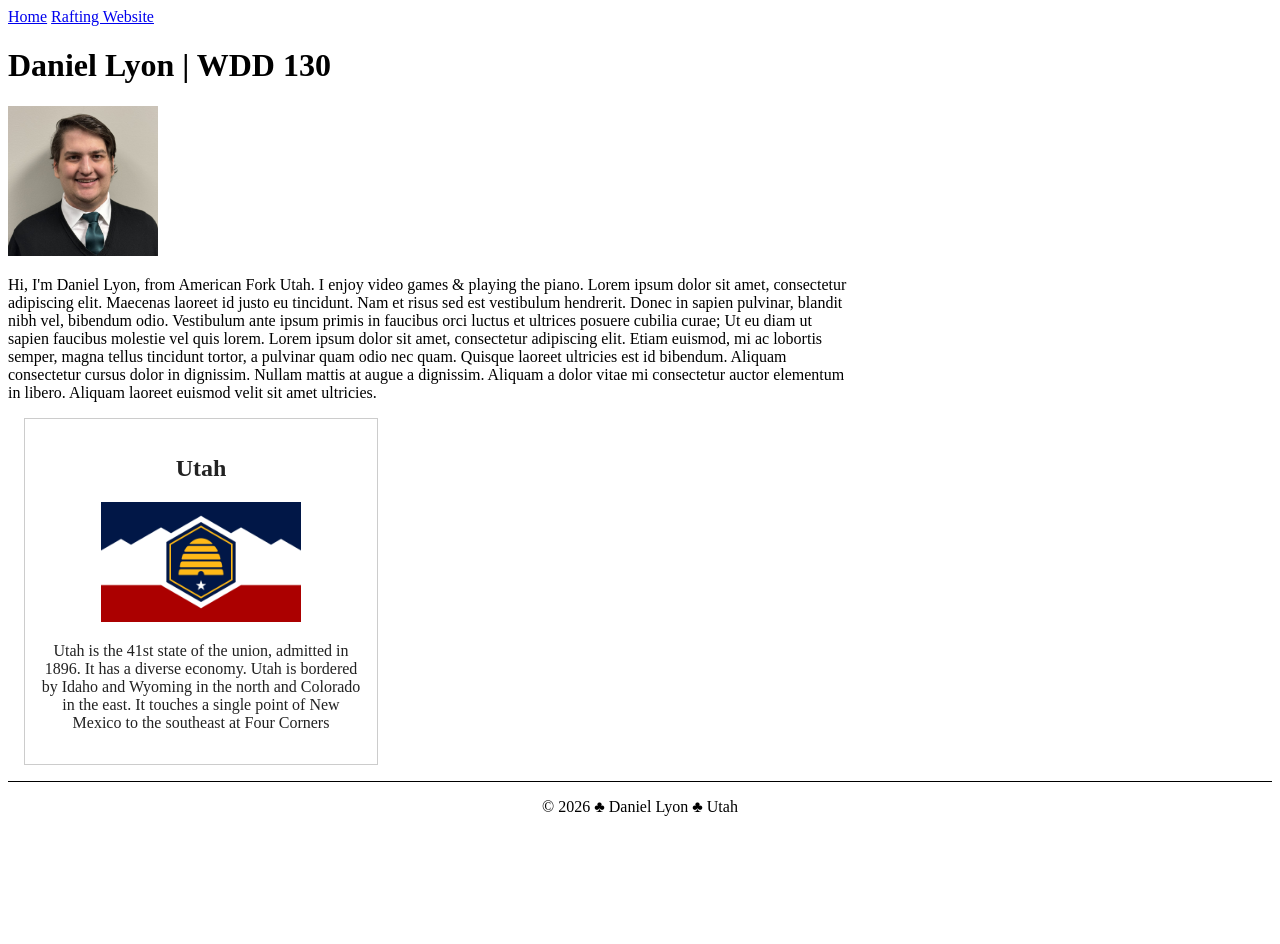
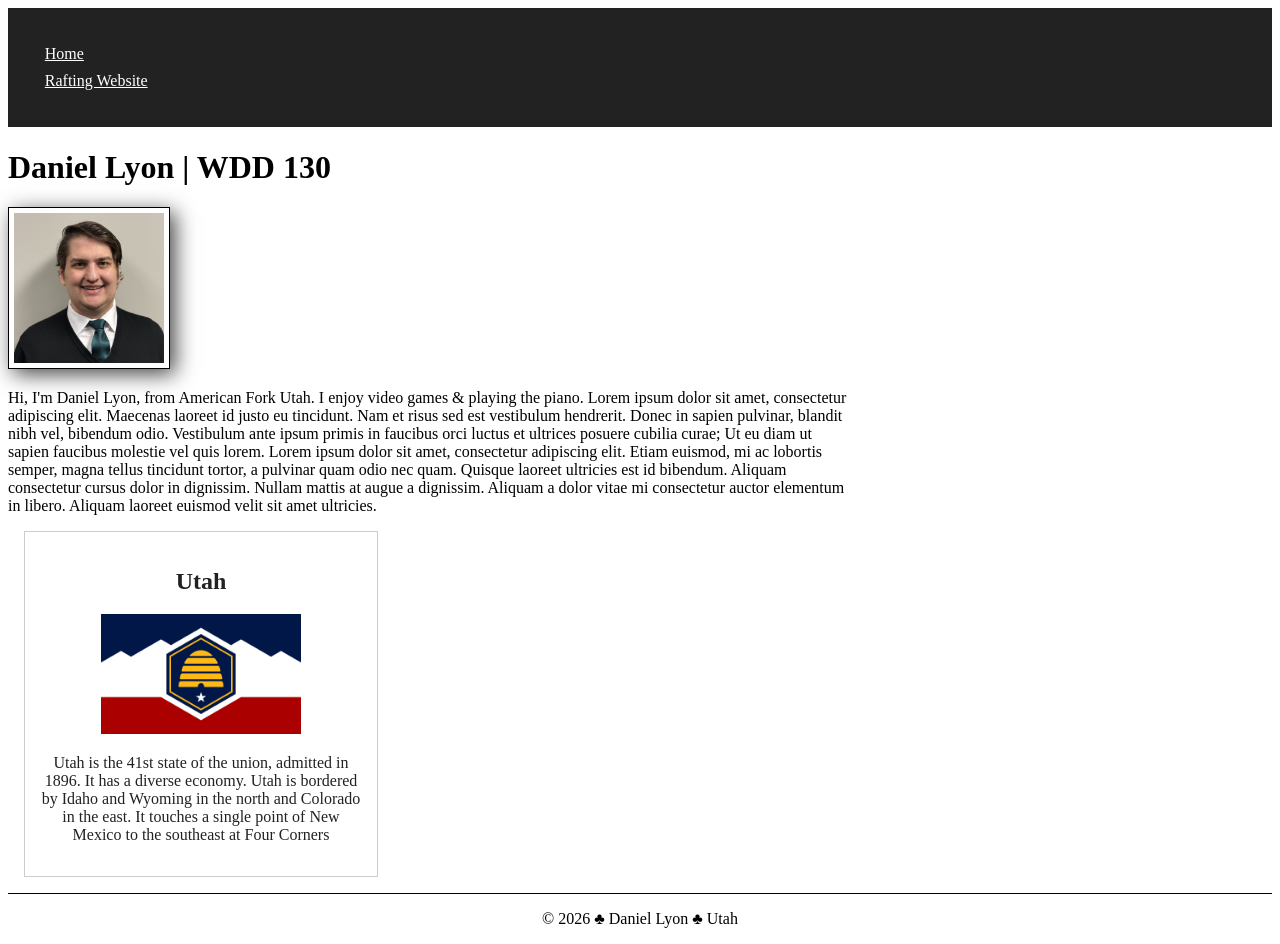
Before and after one commit to DanTheMan1830/wdd130, a plain HTML site: page index.html in a window 1280 px wide. Before the commit the page ends 832 px from the top, so only its background shows below. Drawn offline with Linux system fonts and the light colour scheme.

Commit message:
week 2 home page - pass 2

```diff
--- a/styles/styles.css
+++ b/styles/styles.css
@@ -1,16 +1,34 @@
+nav {
+    background-color: #222;
+    padding: 2rem;
+}
+
+nav a {
+    color: #fff;
+    padding: 0.3rem;
+    display: block;
+}
+
+main {
+    max-width: 840px;
+}
+
 footer {
     margin-top: 15px;
     border-top: 1px solid #000;
     text-align: center;
 }
 
-main {
-    max-width: 840px;
-}
-
 main img {
     width: 150px;
     height: auto;
+    border: 1px solid #000;
+    padding: .3rem;
+    box-shadow: 5px 5px 20px #444;
+}
+
+h1 {
+    color: black;
 }
 
 p {
```
